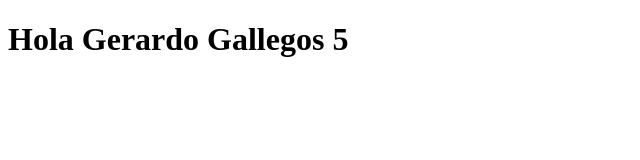
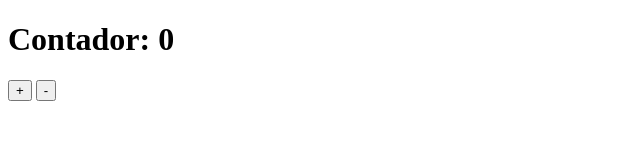
Before and after one commit to GerardoGallegos/curso-vue-fundamentos, a plain HTML site: page index.html in a window 1280 px wide. Shown: the whole page, without its empty margins (0-640 px from the left). Drawn offline with nearby package versions, Linux system fonts and the light colour scheme.

Commit message:
Leccion # 3 - Usando metodos de instancia de Vue.js

```diff
--- a/index.html
+++ b/index.html
@@ -1,28 +1,33 @@
 <!DOCTYPE html>
 <html lang="en">
 <head>
+  <script src="https://cdn.jsdelivr.net/npm/vue"></script>
   <meta charset="UTF-8">
   <title>Vue Fundamentos</title>
-  <script src="https://cdn.jsdelivr.net/npm/vue"></script>
 </head>
 <body>
   <div id="app">
-    <h1>Hola {{ name }} {{ num }}</h1>
+    <h1>Contador: {{ num }}</h1>
+    <button v-on:click="agregar">+</button>
+    <button v-on:click="quitar">-</button>
   </div>
   <script>
 
   const app = new Vue({
     el: '#app',
     data: {
-      name: 'Gerardo Gallegos',
       num: 0
+    },
+    methods: {
+      agregar () {
+        this.num ++
+      },
+
+      quitar () {
+        this.num --
+      }
     }
   })
-
-  setInterval(function (){
-    app.num ++
-  }, 1000)
-
 
   </script>
 </body>
```
